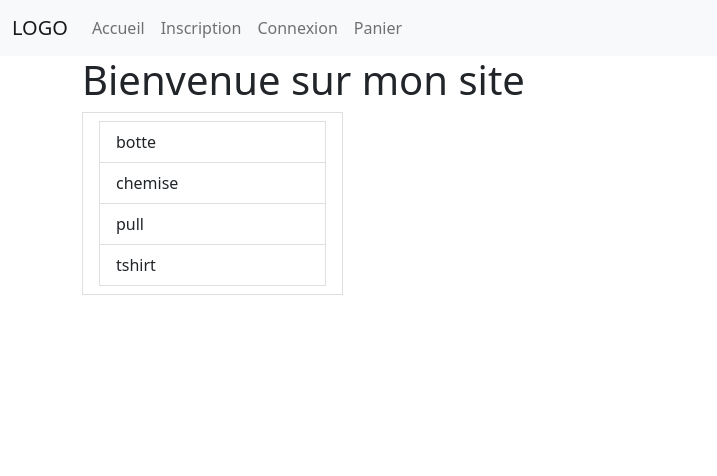
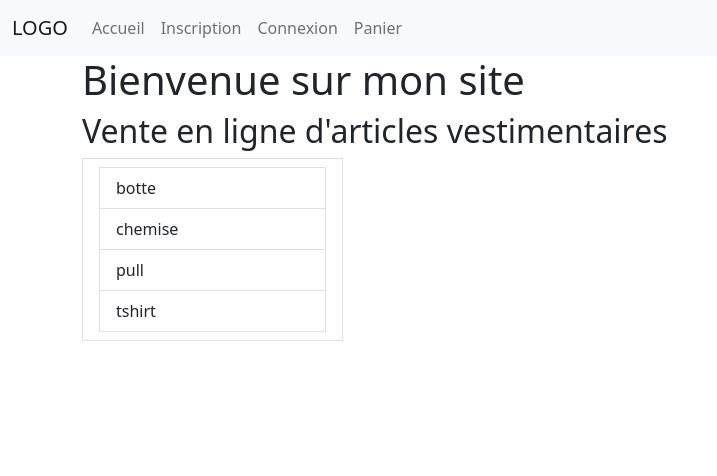
Before and after one commit to SophieMispelter/Demo_Plateforme_E-boutique, a PHP site: page /PHP/index.php in a window 1280 px wide. Shown: the top 476 px of the page, without its empty margins (0-717 px from the left). Before the commit the page ends 295 px from the top, so only its background shows below. Run offline with PHP 8.4, Linux system fonts and the light colour scheme; data comes from the database, SQL or seed files in the repository.

Commit message:
branch: develop
modification fichier index boutique

```diff
--- a/index.php
+++ b/index.php
@@ -118,6 +118,7 @@ $content .= "</div>";
 ?>
 
 <h1>Bienvenue sur mon site</h1>
+<h2>Vente en ligne d'articles vestimentaires</h2>
 
 <?php echo $content ?>
 
```
